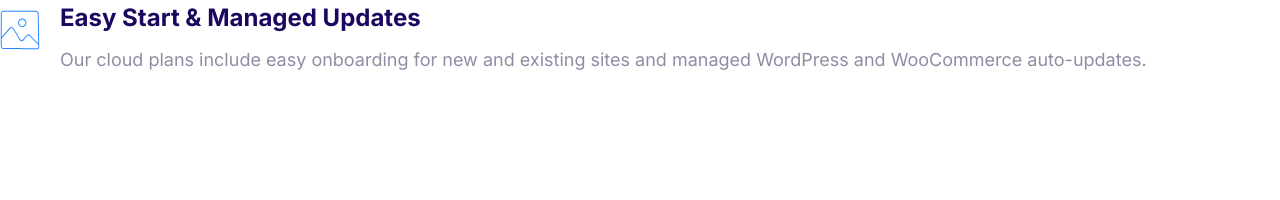
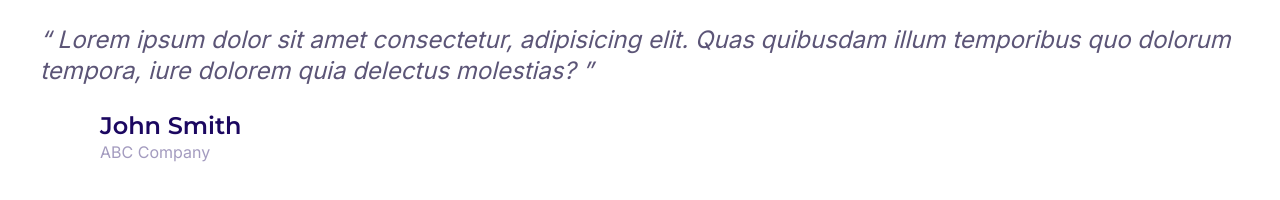
Before and after one commit to amir-es-dev/Moshify, a plain HTML site: page index.html in a window 1280 px wide. Drawn offline with Linux system fonts and the light colour scheme.

Commit message:
Build quote component

```diff
--- a/css/styles.css
+++ b/css/styles.css
@@ -4,6 +4,7 @@
   --color-accent: #ff3400;
   --color-headings: #1b0760;
   --color-body: #918ca4;
+  --color-body-darker: #5c5577;
   --color-border: #ccc;
   --border-radius: 30px;
 }
@@ -386,3 +387,49 @@ a {
 .media__image {
   margin-top: 1rem;
 }
+
+/* Quote */
+
+.quote {
+  font-size: 3rem;
+  font-style: italic;
+  color: var(--color-body-darker);
+  line-height: 1.3;
+  font-weight: 500;
+}
+
+.quote__text::before {
+  content: open-quote;
+}
+
+.quote__text::after {
+  content: close-quote;
+}
+
+.quote__author {
+  font-family: "Montserrat", Arial, Helvetica, sans-serif;
+  font-style: normal;
+  margin-bottom: 0;
+}
+
+.quote__organization {
+  font-style: normal;
+  color: var(--color-headings);
+  opacity: 0.4;
+  font-size: 2rem;
+}
+
+.quote__line {
+  position: relative;
+  bottom: 10px;
+}
+
+@media screen and (min-width: 1024px) {
+  .quote {
+    font-size: 2.4rem;
+  }
+
+  .quote__organization {
+    font-size: 1.6rem;
+  }
+}
--- a/index.html
+++ b/index.html
@@ -8,26 +8,32 @@
     <link rel="preconnect" href="https://fonts.googleapis.com" />
     <link rel="preconnect" href="https://fonts.gstatic.com" crossorigin />
     <link
-      href="https://fonts.googleapis.com/css2?family=Inter:wght@300;400;600;700&display=swap"
+      href="https://fonts.googleapis.com/css2?family=Inter:wght@300;400;600;700&family=Montserrat:wght@600&display=swap"
       rel="stylesheet"
     />
     <link rel="stylesheet" href="css/normalize.css" />
     <link rel="stylesheet" href="css/styles.css" />
   </head>
   <body>
+    <blockquote class="quote">
+      <p class="quote__text">
+        Lorem ipsum dolor sit amet consectetur, adipisicing elit. Quas quibusdam
+        illum temporibus quo dolorum tempora, iure dolorem quia delectus
+        molestias?
+      </p>
+      <footer>
         <div class="media">
           <div class="media__image">
-        <svg class="icon icon--primary">
-          <use xlink:href="images/sprite.svg#snap"></use>
+            <svg class="icon icon--primary quote__line">
+              <use xlink:href="images/sprite.svg#line"></use>
             </svg>
           </div>
           <div class="media__body">
-        <h3 class="media__name">Easy Start & Managed Updates</h3>
-        <p>
-          Our cloud plans include easy onboarding for new and existing sites and
-          managed WordPress and WooCommerce auto-updates.
-        </p>
+            <h3 class="media__name quote__author">John Smith</h3>
+            <p class="quote__organization">ABC Company</p>
           </div>
         </div>
+      </footer>
+    </blockquote>
   </body>
 </html>
```
Also changed, not shown: components/quote.html (added, +19 -0 lines). Lines whose indentation alone changed are shown as unchanged.
